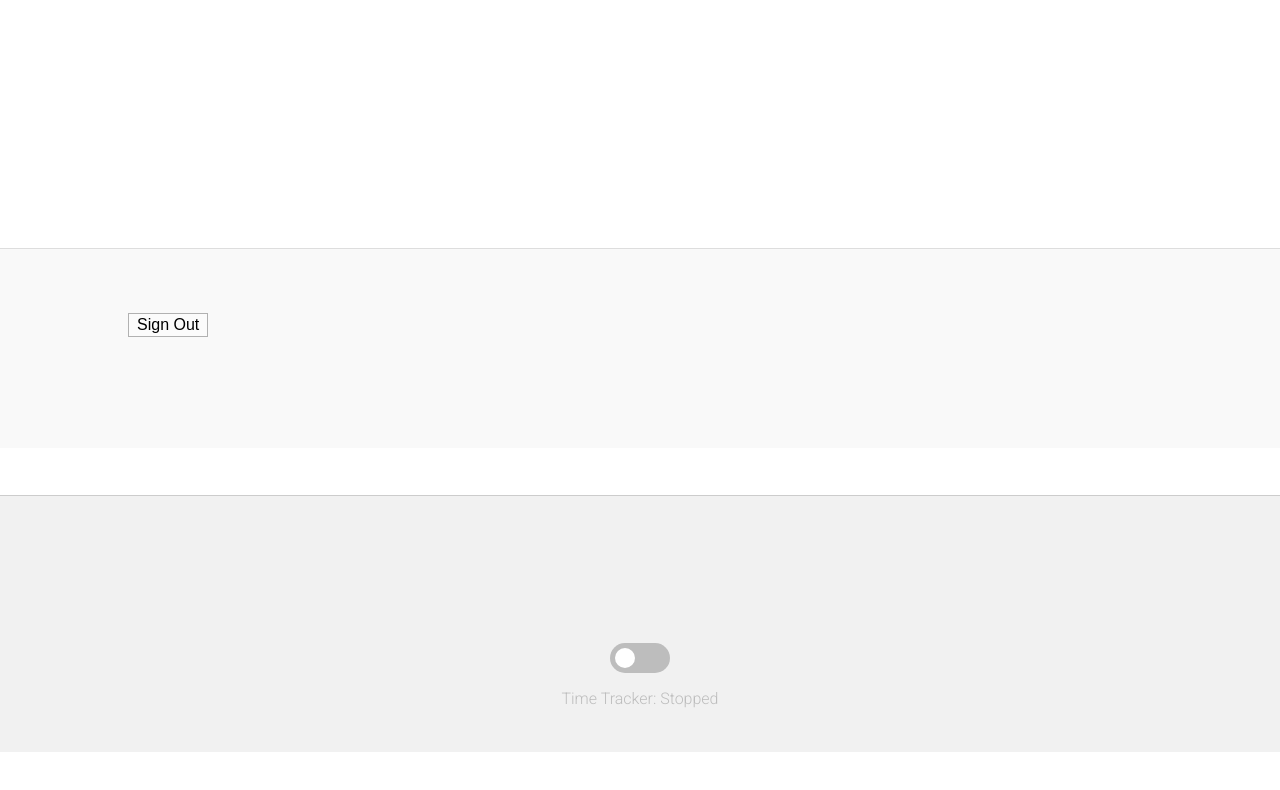
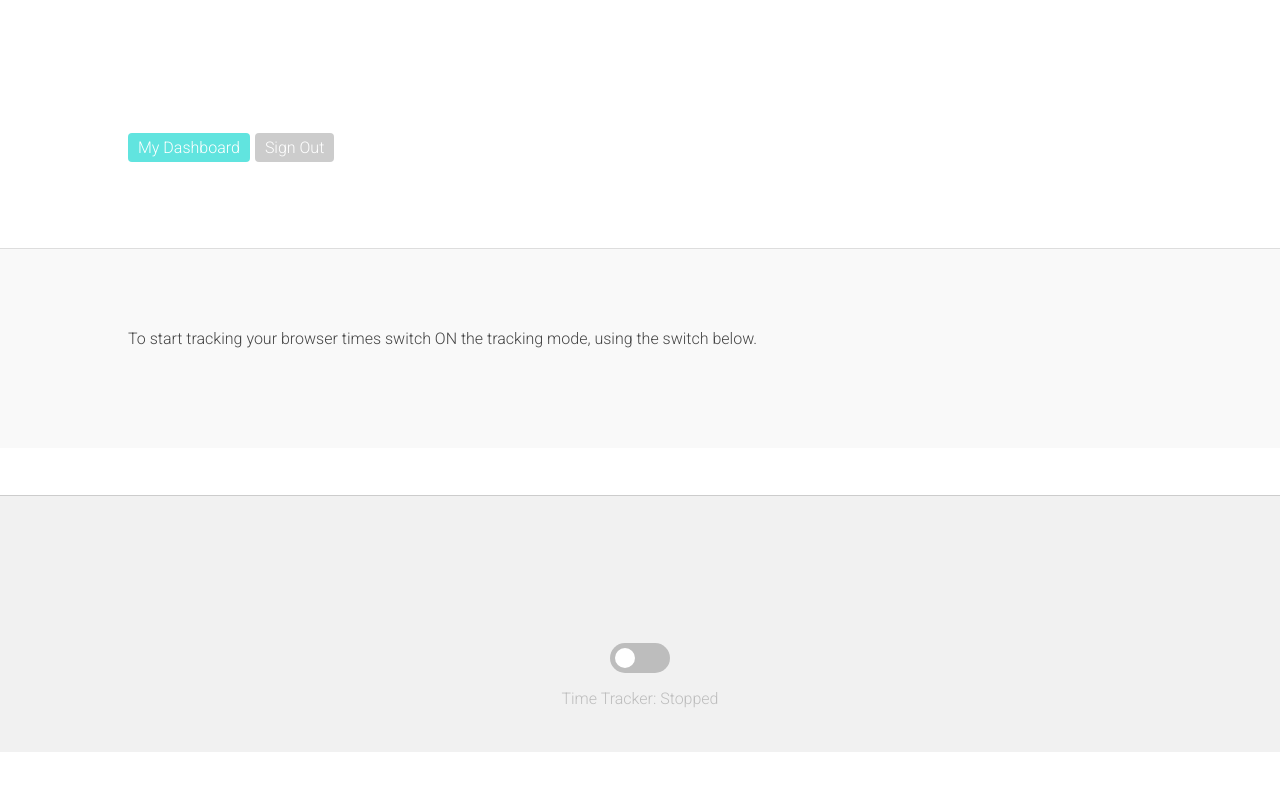
Before and after one commit to figaru/opz_web_ext, a browser extension: page panel/panel.html in a window 1280 px wide. Drawn offline with Linux system fonts and the light colour scheme.

Commit message:
working restivarus

```diff
--- a/panel/panel.css
+++ b/panel/panel.css
@@ -95,7 +95,49 @@ header .details{
 		font-size: 16px;
 		font-weight: 300;
 		color: #BDBDBD;
-	}
+	}.details .actions{
+			width: 100%;
+			margin: 5px 0px;
+			font-size: 16px;
+			font-weight: 300;
+			color: #BDBDBD;
+
+			-ms-box-orient: horizontal;
+			display: -webkit-box;
+			display: -moz-box;
+			display: -ms-flexbox;
+			display: -moz-flex;
+			display: -webkit-flex;
+			display: flex;
+
+			-webkit-flex-flow: row wrap;
+			flex-flow: row wrap;
+
+			-webkit-align-content: center;
+			align-content: center;
+		}.actions .dashboard {
+			padding: 5px 10px;
+			background-color:  #61E4DF;
+			cursor: pointer;
+			font-size: 16px;
+			color: #fff;
+			outline: none;
+			border-radius: 4px;
+			display: inline-flex;
+		}.actions .logout {
+			padding: 5px 10px;
+			margin-left: 5px;
+			background-color:  #ccc;
+			cursor: pointer;
+			font-size: 16px;
+			color: #fff;
+			outline: none;
+			border-radius: 4px;
+			display: inline-flex;
+
+		}.actions .logout:hover, .actions .dashboard:hover{
+			opacity: 0.8;
+		}
 
 .panel-main aside{
 	height: 200px;
@@ -224,7 +266,7 @@ header .details{
 	flex: 1 100%;
 	height: 100%;
 	background-image: url("../img/neutral.png");
-	background-size: contain;
+	background-size: 40% 25%;
 	background-repeat: no-repeat;
 	background-position: center center;
 }
@@ -265,6 +307,8 @@ header .details{
 	font-size: 16px;
 	color: #fff;
 	outline: none;
+}form.form-login input[type="submit"]:hover{
+	opacity: 0.8;
 }
 
 
--- a/panel/panel.html
+++ b/panel/panel.html
@@ -18,10 +18,15 @@
 				<div class="details">
 					<div class="company" id="data-company"></div>
 					<div class="email" id="data-name"></div>
+					<div class="actions">
+						<div class="dashboard" id="dashboard">My Dashboard</div>
+						<div class="logout" id="disconnect">Sign Out</div>
+					</div>
 				</div>
 			</header>
 			<aside>
-				<button id="disconnect">Sign Out</button>
+				<p>To start tracking your browser times switch ON the tracking mode, using the switch below.</p>
+				<p></p>
 				<p id="text"></p>
 
 			</aside>
@@ -44,11 +49,9 @@
 					<div class="login-message" id="login-message">
 						Fill in your credentials bellow to sign in to your opzio account.
 					</div>
-					<div class="login-error" id="login-error">
-
-					</div>
-					<input type="username" id="form-user" placeholder="Username">
-					<input type="password" id="form-pass" placeholder="Password">
+					<div class="login-error" id="login-error"></div>
+					<input type="username" id="form-user" placeholder="Username" required="required">
+					<input type="password" id="form-pass" placeholder="Password" required="required">
 					<input type="submit" value="Sign In">
 				</form>
 			</aside>
--- a/panel/panel.js
+++ b/panel/panel.js
@@ -68,10 +68,15 @@ $('document').ready(function() {
         }
     });
 
+	$('#dashboard').on('click', function(){ // on change of state
+        chrome.tabs.create({ url: "https://opz.io/dashboard" });
+    });
+
     $('#disconnect').on('click', function(){ // on change of state
 
         backgroundPageConnection.postMessage({action: "disconnect"});
     });
+
 });
 
 function validatePrivate(){
```
Also changed, not shown: main.js (+5 -2 lines), img/neutral.png, img/neutral2.png (added).
